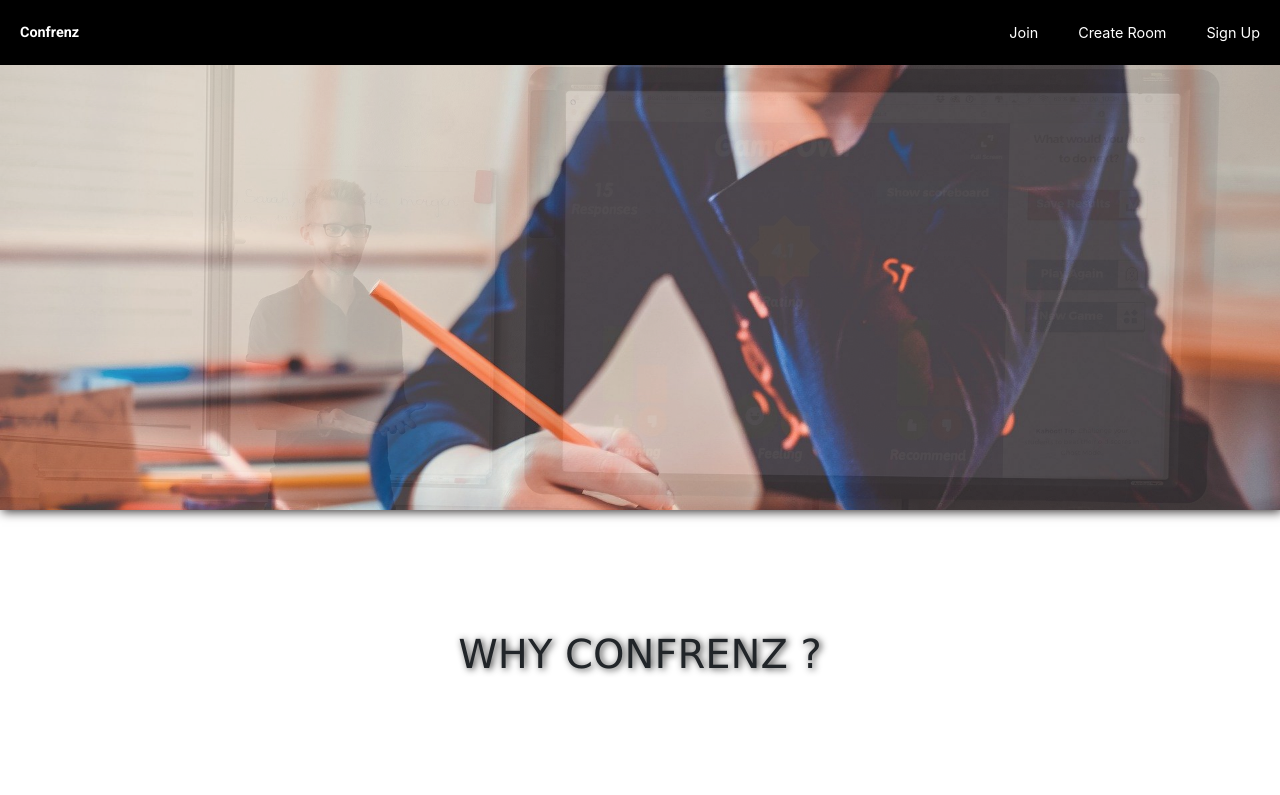
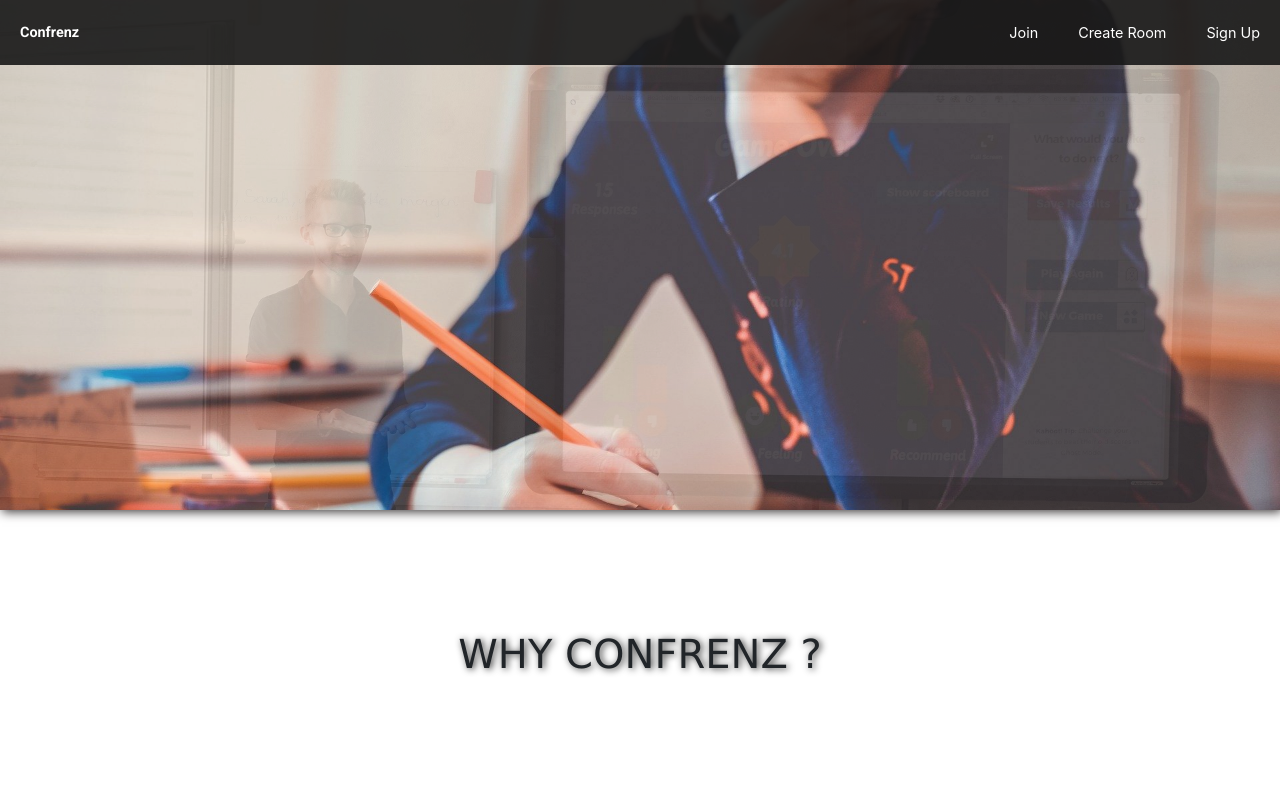
Before and after one commit to YashJain2/CONFRENZ, a website: page index.html in a window 1280 px wide. Shown: the top 795 px of the page. Drawn offline with nearby package versions, Linux system fonts and the light colour scheme.

Commit message:
Update style.css

```diff
--- a/style.css
+++ b/style.css
@@ -9,7 +9,7 @@
 
 header{
     overflow: hidden;
-    background-color: black;
+    background-color: rgb(24,24,24,0.9);
     position:fixed;
     top:0;
     width:100%;
```
